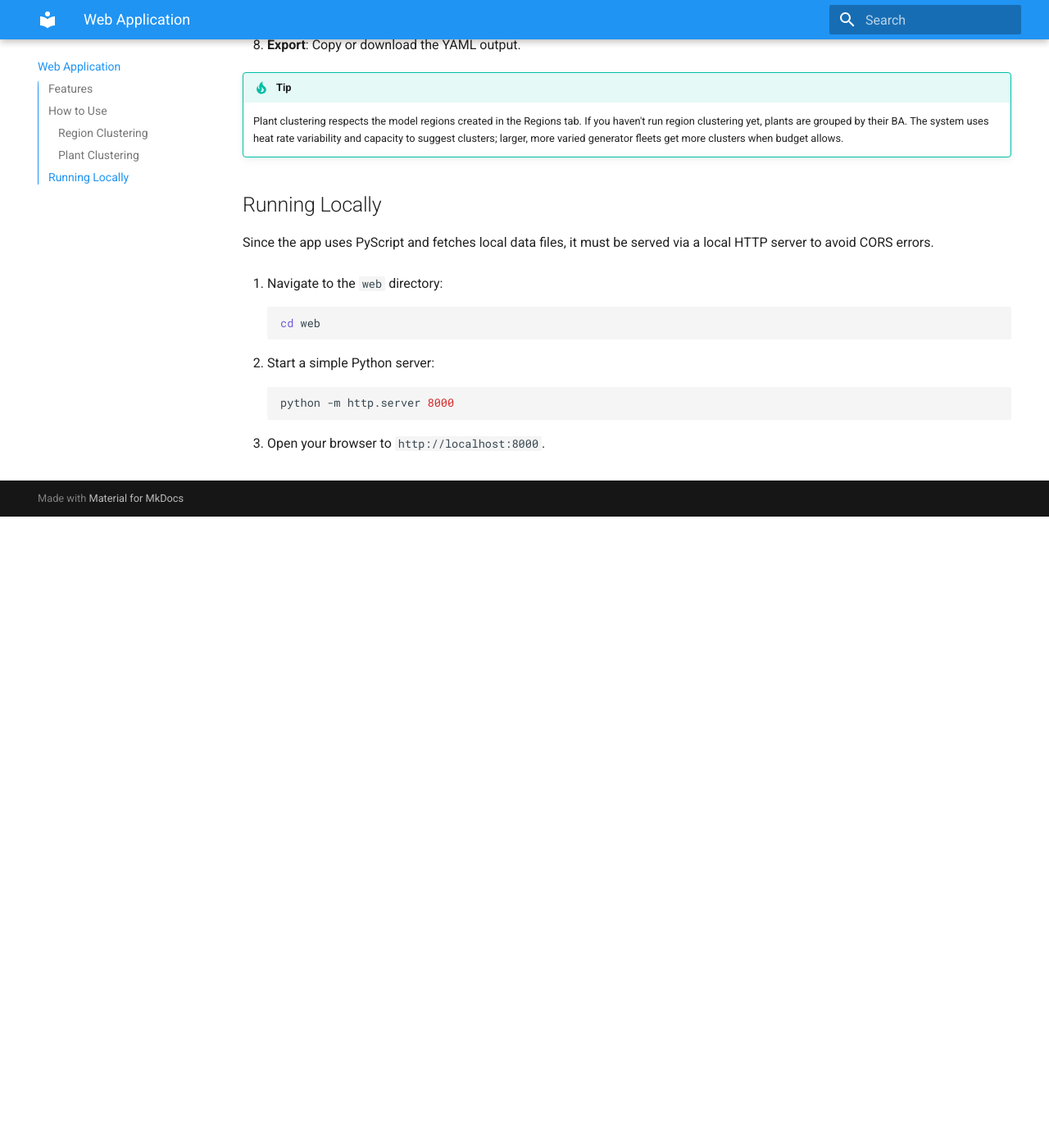
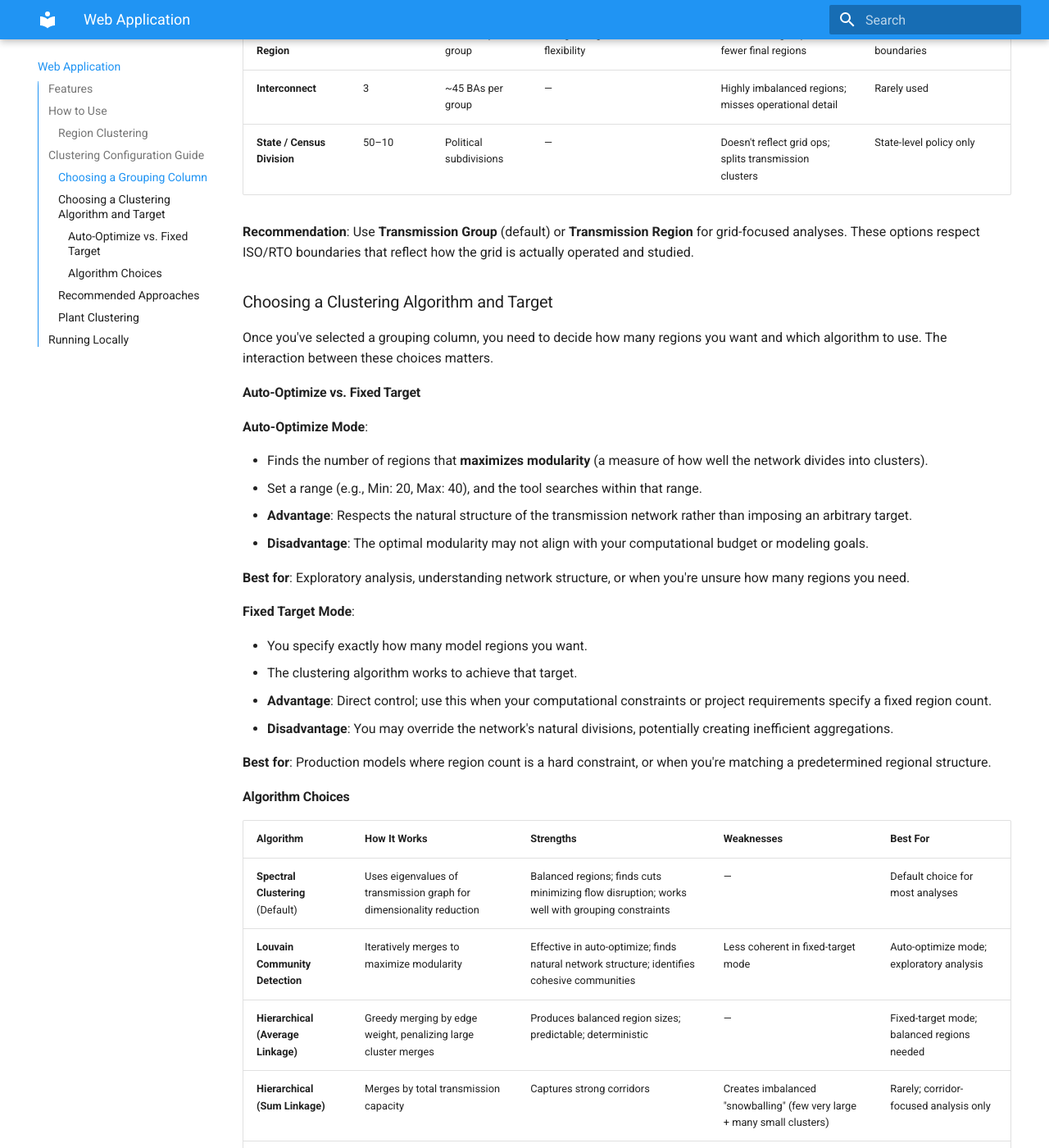
Before and after one commit to gschivley/PowerGenome-tools, an MkDocs documentation site: the page built from docs/web_app.md, in a window 1280 px wide and 1400 px high, scrolled down 1463 px. Shown: the whole window at 82% size. Built offline with MkDocs 1.6.1 and Material for MkDocs 9.7.7, drawn with Linux system fonts in a browser that asks for light colours; before the commit the page ends 2093 px from its top, so only the background shows below that; some of the changed text lies outside the part shown.

Commit message:
docs: Add Clustering Configuration Guide to web application documentation

```diff
--- a/docs/web_app.md
+++ b/docs/web_app.md
@@ -24,6 +24,79 @@ The PowerGenome Web Clustering Tool allows users to interactively select regions
 
 !!! tip
     The clustering uses transmission capacity between BAs to create aggregated regions. BAs are first clustered within their selected grouping (e.g., NERC region), then groups are merged to reach the target number of regions. The selected grouping affects the clustering results, so experiment with different options to see what works best for your case!
+
+## Clustering Configuration Guide
+
+Selecting the right grouping column and clustering algorithm is essential for producing model regions that are both computationally tractable and physically meaningful. This section explains how different choices affect your results.
+
+### Choosing a Grouping Column
+
+The **Grouping Column** determines how BAs are initially partitioned before clustering. This choice significantly influences region balance and grid operational fidelity.
+
+| Option | Groups | Details | Strengths | Weaknesses | Best For |
+|--------|--------|---------|-----------|-----------|----------|
+| **Transmission Group** | 50–65 | 2–5 BAs per group | More balanced regions; aligns with ISOs/RTOs; better convergence | None significant | Most general analyses; grid-operational alignment |
+| **Transmission Region** | 10–15 | ~10 BAs per group | Still grid-aligned; moderate flexibility | Fewer initial groups → fewer final regions | Broader transmission boundaries |
+| **Interconnect** | 3 | ~45 BAs per group | — | Highly imbalanced regions; misses operational detail | Rarely used |
+| **State / Census Division** | 50–10 | Political subdivisions | — | Doesn't reflect grid ops; splits transmission clusters | State-level policy only |
+
+**Recommendation**: Use **Transmission Group** (default) or **Transmission Region** for grid-focused analyses. These options respect ISO/RTO boundaries that reflect how the grid is actually operated and studied.
+
+### Choosing a Clustering Algorithm and Target
+
+Once you've selected a grouping column, you need to decide how many regions you want and which algorithm to use. The interaction between these choices matters.
+
+#### Auto-Optimize vs. Fixed Target
+
+**Auto-Optimize Mode**:
+
+* Finds the number of regions that **maximizes modularity** (a measure of how well the network divides into clusters).
+* Set a range (e.g., Min: 20, Max: 40), and the tool searches within that range.
+* **Advantage**: Respects the natural structure of the transmission network rather than imposing an arbitrary target.
+* **Disadvantage**: The optimal modularity may not align with your computational budget or modeling goals.
+
+**Best for**: Exploratory analysis, understanding network structure, or when you're unsure how many regions you need.
+
+**Fixed Target Mode**:
+
+* You specify exactly how many model regions you want.
+* The clustering algorithm works to achieve that target.
+* **Advantage**: Direct control; use this when your computational constraints or project requirements specify a fixed region count.
+* **Disadvantage**: You may override the network's natural divisions, potentially creating inefficient aggregations.
+
+**Best for**: Production models where region count is a hard constraint, or when you're matching a predetermined regional structure.
+
+#### Algorithm Choices
+
+| Algorithm | How It Works | Strengths | Weaknesses | Best For |
+|-----------|--------------|-----------|-----------|----------|
+| **Spectral Clustering** (Default) | Uses eigenvalues of transmission graph for dimensionality reduction | Balanced regions; finds cuts minimizing flow disruption; works well with grouping constraints | — | Default choice for most analyses |
+| **Louvain Community Detection** | Iteratively merges to maximize modularity | Effective in auto-optimize; finds natural network structure; identifies cohesive communities | Less coherent in fixed-target mode | Auto-optimize mode; exploratory analysis |
+| **Hierarchical (Average Linkage)** | Greedy merging by edge weight, penalizing large cluster merges | Produces balanced region sizes; predictable; deterministic | — | Fixed-target mode; balanced regions needed |
+| **Hierarchical (Sum Linkage)** | Merges by total transmission capacity | Captures strong corridors | Creates imbalanced "snowballing" (few very large + many small clusters) | Rarely; corridor-focused analysis only |
+| **Hierarchical (Max Linkage)** | Merges by single strongest edge | — | Produces imbalanced clusters; many isolated BAs | Generally not recommended |
+
+### Recommended Approaches
+
+**For a new analysis**:
+
+1. Start with **Transmission Group** grouping.
+2. Enable **Auto-Optimize** with a reasonable range (e.g., 15–40 regions).
+3. Select **Spectral** or **Louvain** algorithm.
+4. Review the resulting regions and modularity score. Experiment with different ranges to see how modularity changes.
+
+**For balanced, fixed-region models**:
+
+1. Use **Transmission Group** grouping.
+2. Set a **Fixed Target** (e.g., 20 regions).
+3. Select **Hierarchical Clustering (Average Linkage)** for evenly-sized regions.
+
+**If auto-optimize produces too many or too few regions**:
+
+1. Try **Transmission Region** grouping (fewer initial groups = fewer final regions).
+2. Or adjust your auto-optimize range to be narrower.
+
+**Key Takeaway**: Different combinations of grouping, algorithm, and target will produce different results. **Try multiple configurations** and evaluate whether the resulting regions make sense for your use case (balanced sizes, grid-operational coherence, computational feasibility). Your judgment about the appropriateness of the results is as important as the algorithmic quality metrics.
 
 ### Plant Clustering
 
--- a/mkdocs.yml
+++ b/mkdocs.yml
@@ -39,6 +39,7 @@ extra_javascript:
   - https://unpkg.com/mermaid/dist/mermaid.min.js
 
 markdown_extensions:
+  - attr_list
   - admonition
   - pymdownx.details
   - pymdownx.superfences:
```
